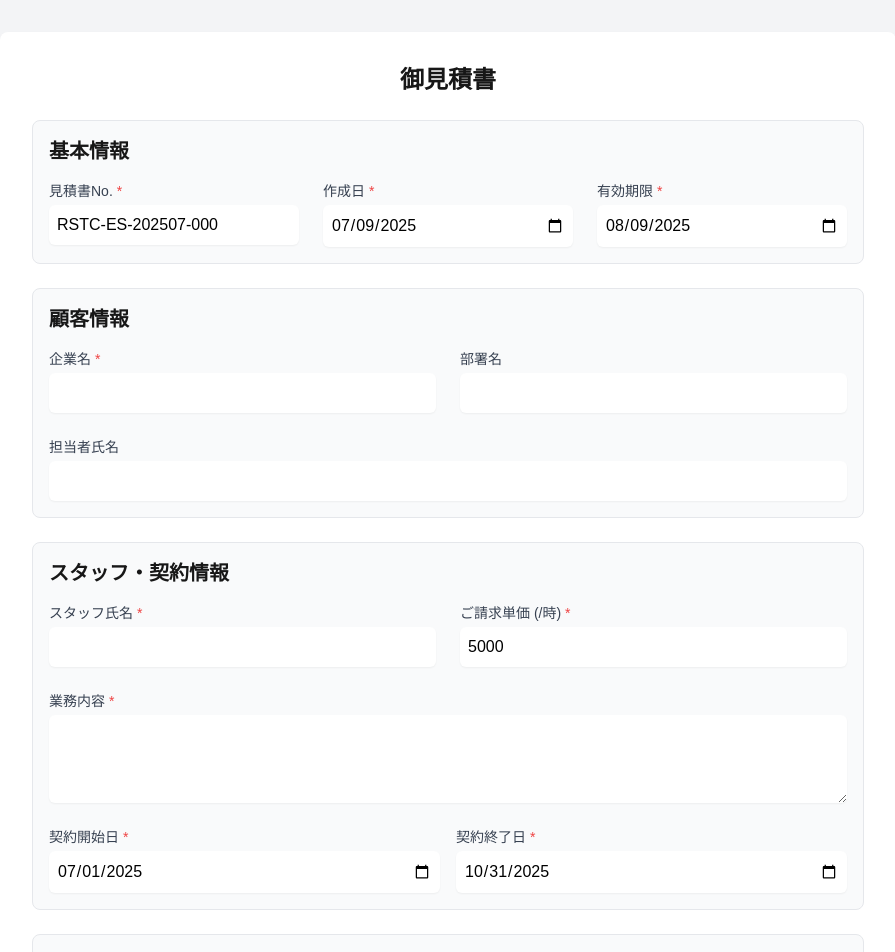
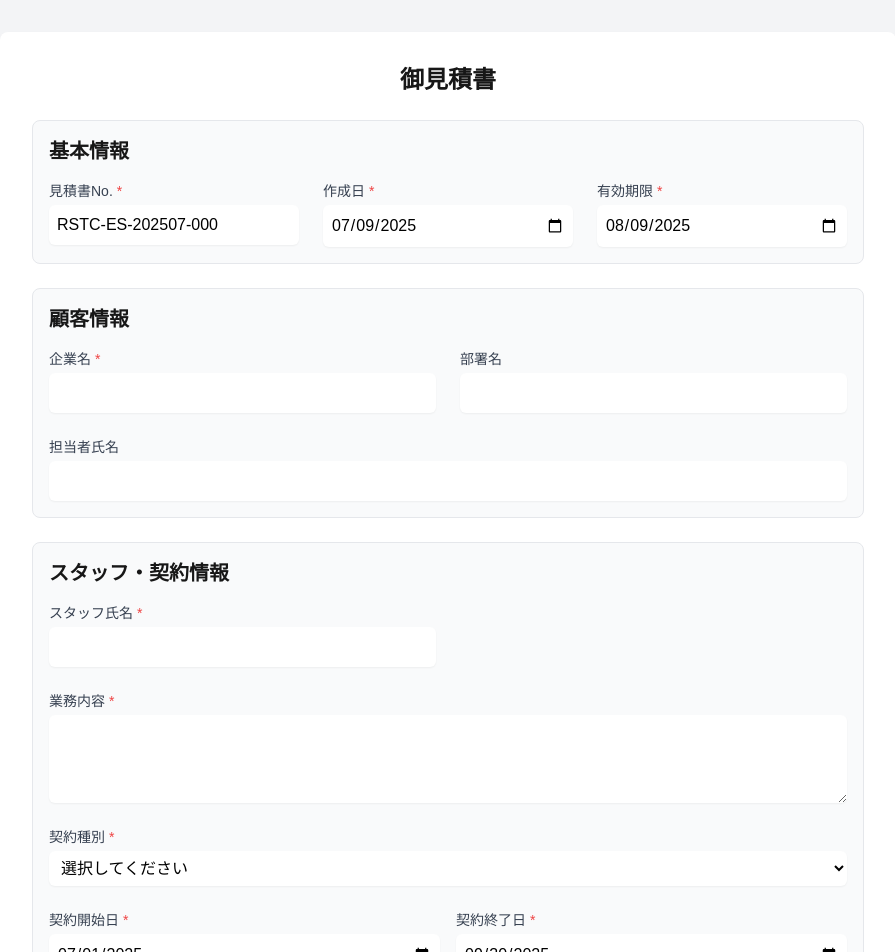
Before and after one commit to MASATO-RSTC/quotation-system, a Next.js app: page / in a window 1280 px wide. Shown: the top 952 px of the page, without its empty margins (192-1087 px from the left). Built offline with nearby package versions, Linux system fonts and the light colour scheme.

Commit message:
時給のみ完成

```diff
--- a/src/app/page.tsx
+++ b/src/app/page.tsx
@@ -3,6 +3,7 @@
 import { useState, useMemo, useEffect } from "react";
 import { calculateHourlyRates, RoundingMethod } from "../utils/calculations";
 import { generateQuotationPdf } from "../utils/generateQuotationPdf";
+import { ContractType } from "../types/quotation";
 
 export default function Home() {
   const [quotationNo, setQuotationNo] = useState("");
@@ -13,12 +14,13 @@ export default function Home() {
   const [personInCharge, setPersonInCharge] = useState("");
   const [staffName, setStaffName] = useState("");
   const [workContent, setWorkContent] = useState("");
-  const [billingRate, setBillingRate] = useState<number | string>(5000);
+  const [contractType, setContractType] = useState("");
+  const [billingRate, setBillingRate] = useState<number | string>(0);
   const [contractStartDate, setContractStartDate] = useState("");
   const [contractEndDate, setContractEndDate] = useState("");
   const [specialNotes, setSpecialNotes] = useState("");
   const [contactInfo, setContactInfo] = useState(
-    `株式会社リツアンSTC　エンジニアリング事業部\n担当者名：鈴木 祥\nメール：s.suzuki@ritsuan.com`
+    `株式会社リツアンSTC\nエンジニアリング事業部\n担当者名：鈴木 祥\nメール：s.suzuki@ritsuan.com`
   );
   const [overtimeRate, setOvertimeRate] = useState<number | string>(1.25);
   const [midnightRate, setMidnightRate] = useState<number | string>(0.25);
@@ -55,7 +57,7 @@ export default function Home() {
     setContractStartDate(firstDayOfMonth);
 
     const threeMonthsLater = new Date(today);
-    threeMonthsLater.setMonth(threeMonthsLater.getMonth() + 3);
+    threeMonthsLater.setMonth(threeMonthsLater.getMonth() + 2);
     const endOfMonth = new Date(threeMonthsLater.getFullYear(), threeMonthsLater.getMonth() + 1, 0);
     const contractEndDateStr = `${endOfMonth.getFullYear()}-${String(endOfMonth.getMonth() + 1).padStart(2, '0')}-${String(endOfMonth.getDate()).padStart(2, '0')}`;
     setContractEndDate(contractEndDateStr);
@@ -67,7 +69,6 @@ export default function Home() {
     const ru = typeof roundingUnit === 'number' ? roundingUnit : parseInt(String(roundingUnit)) || 0;
     const rm = typeof roundingMethod === 'string' && roundingMethod ? roundingMethod as RoundingMethod : "切り捨て";
 
-    if (rate > 0 && ru > 0 && rm) {
     return calculateHourlyRates(
       rate,
       parseFloat(String(overtimeRate)) || 0,
@@ -78,8 +79,6 @@ export default function Home() {
       ru,
       rm
     );
-    }
-    return null;
   }, [billingRate, overtimeRate, midnightRate, legalHolidayRate, nonLegalHolidayRate, over60HoursRate, roundingUnit, roundingMethod]);
 
   const handleGeneratePdf = async (event: React.FormEvent) => {
@@ -96,7 +95,7 @@ export default function Home() {
         settlementUnit: settlementUnit.toString(),
         settlementMethod: settlementMethod as RoundingMethod,
         contactInfo,
-        contractType: '時給',
+        contractType: contractType as ContractType,
       });
     } finally {
       setIsGeneratingPdf(false);
@@ -144,8 +143,19 @@ export default function Home() {
             <h2 className="text-xl font-semibold mb-4">スタッフ・契約情報</h2>
             <div className="grid grid-cols-1 md:grid-cols-2 gap-6">
               <div><label htmlFor="staffName" className="block text-sm font-medium text-gray-700">スタッフ氏名 <span className="text-red-500">*</span></label><input type="text" id="staffName" value={staffName} onChange={e => setStaffName(e.target.value)} className="mt-1 block w-full border-gray-300 rounded-md shadow-sm p-2" required /></div>
+              {contractType === '時給' && (
                 <div><label htmlFor="billingRate" className="block text-sm font-medium text-gray-700">ご請求単価 (/時) <span className="text-red-500">*</span></label><input type="number" id="billingRate" value={billingRate} onChange={e => setBillingRate(e.target.value === '' ? '' : parseFloat(e.target.value) || 0)} className="mt-1 block w-full border-gray-300 rounded-md shadow-sm p-2" required /></div>
+              )}
               <div className="md:col-span-2"><label htmlFor="workContent" className="block text-sm font-medium text-gray-700">業務内容 <span className="text-red-500">*</span></label><textarea id="workContent" value={workContent} onChange={e => setWorkContent(e.target.value)} className="mt-1 block w-full border-gray-300 rounded-md shadow-sm p-2" rows={3} required /></div>
+              {/* New Contract Type Selection */}
+              <div className="md:col-span-2">
+                <label htmlFor="contractType" className="block text-sm font-medium text-gray-700">契約種別 <span className="text-red-500">*</span></label>
+                <select id="contractType" value={contractType} onChange={e => setContractType(e.target.value)} className="mt-1 block w-full border-gray-300 rounded-md shadow-sm p-2" required>
+                  <option value="">選択してください</option>
+                  <option value="時給">時給</option>
+                  <option value="月時（上限あり下限あり）">月時（上限あり下限あり）</option>
+                </select>
+              </div>
               <div className="md:col-span-2 grid grid-cols-2 gap-4">
                 <div><label htmlFor="contractStartDate" className="block text-sm font-medium text-gray-700">契約開始日 <span className="text-red-500">*</span></label><input type="date" id="contractStartDate" value={contractStartDate} onChange={e => setContractStartDate(e.target.value)} className="mt-1 block w-full border-gray-300 rounded-md shadow-sm p-2" required /></div>
                 <div><label htmlFor="contractEndDate" className="block text-sm font-medium text-gray-700">契約終了日 <span className="text-red-500">*</span></label><input type="date" id="contractEndDate" value={contractEndDate} onChange={e => setContractEndDate(e.target.value)} className="mt-1 block w-full border-gray-300 rounded-md shadow-sm p-2" required /></div>
@@ -153,7 +163,7 @@ export default function Home() {
             </div>
           </div>
 
-          {/* Premium Rates Section */}
+          {contractType === '時給' && (
             <div className="p-4 border rounded-lg bg-gray-50">
               <h2 className="text-xl font-semibold mb-4">割増率設定</h2>
               <div className="grid grid-cols-1 md:grid-cols-2 gap-6">
@@ -164,6 +174,7 @@ export default function Home() {
                 <div><label htmlFor="over60HoursRate" className="block text-sm font-medium text-gray-700">60時間超過 (x1.50)</label><input type="number" id="over60HoursRate" step="0.01" value={over60HoursRate} onChange={handlePremiumRateChange(setOver60HoursRate)} onBlur={handlePremiumRateBlur(setOver60HoursRate)} placeholder="例: 1.50" className="mt-1 block w-full border-gray-300 rounded-md shadow-sm p-2" /></div>
               </div>
             </div>
+          )}
 
           {/* Rounding & Settlement Section */}
           <div className="p-4 border rounded-lg bg-gray-50">
@@ -177,7 +188,7 @@ export default function Home() {
           </div>
 
           {/* Calculation Results Section */}
-          {hourlyCalculatedRates && (
+          {contractType === '時給' && hourlyCalculatedRates && (
             <div className="p-4 border rounded-lg bg-gray-50">
               <h2 className="text-xl font-semibold mb-4">計算結果</h2>
               <div className="grid grid-cols-2 md:grid-cols-3 gap-4 text-sm">
--- a/src/utils/generateQuotationPdf.ts
+++ b/src/utils/generateQuotationPdf.ts
@@ -151,7 +151,7 @@ export const generateQuotationPdf = async (data: QuotationData) => {
       },
       columnStyles: {
         0: { cellWidth: 40 },
-        1: { cellWidth: 'auto' },
+        1: { cellWidth: 'auto', halign: 'center' },
       }
     });
 
@@ -163,7 +163,7 @@ export const generateQuotationPdf = async (data: QuotationData) => {
     doc.text('【特記事項】', margin, notesTop);
     notesTop += 5;
 
-    const settlementText = `精算単位は${data.settlementUnit}分、${data.settlementMethod}。精算金額は${data.roundingUnit}円単位、${data.roundingMethod}。`;
+    const settlementText = `精算時間は${data.settlementUnit}分${data.settlementMethod}。精算金額は${data.roundingUnit}円${data.roundingMethod}。`;
     const combinedNotes = `${settlementText}\n${data.specialNotes}`.trim();
 
     doc.setFontSize(10);
```
Also changed, not shown: 2 other files (tests, documents, lock files or other folders). Lines whose indentation alone changed are shown as unchanged.
